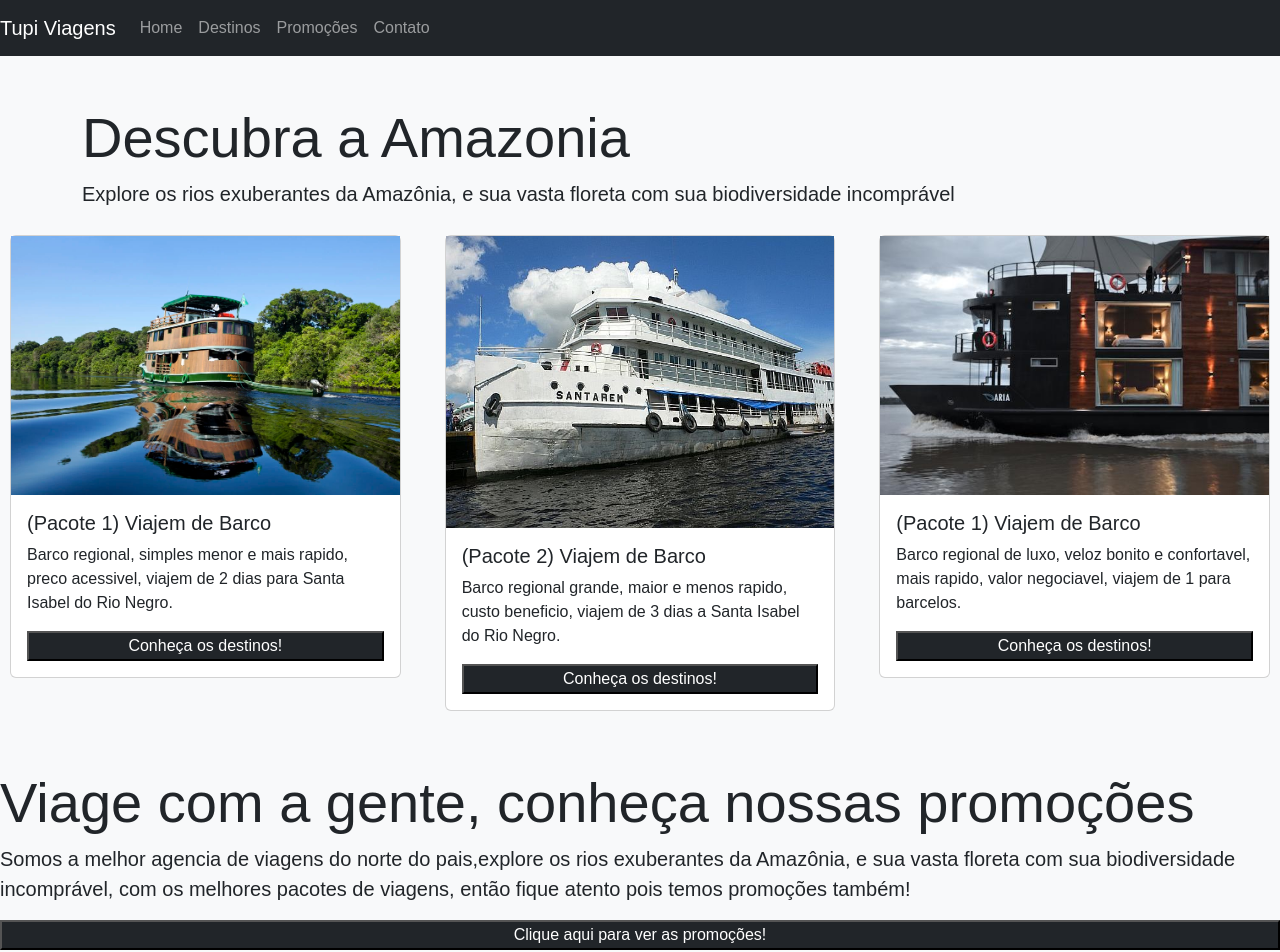
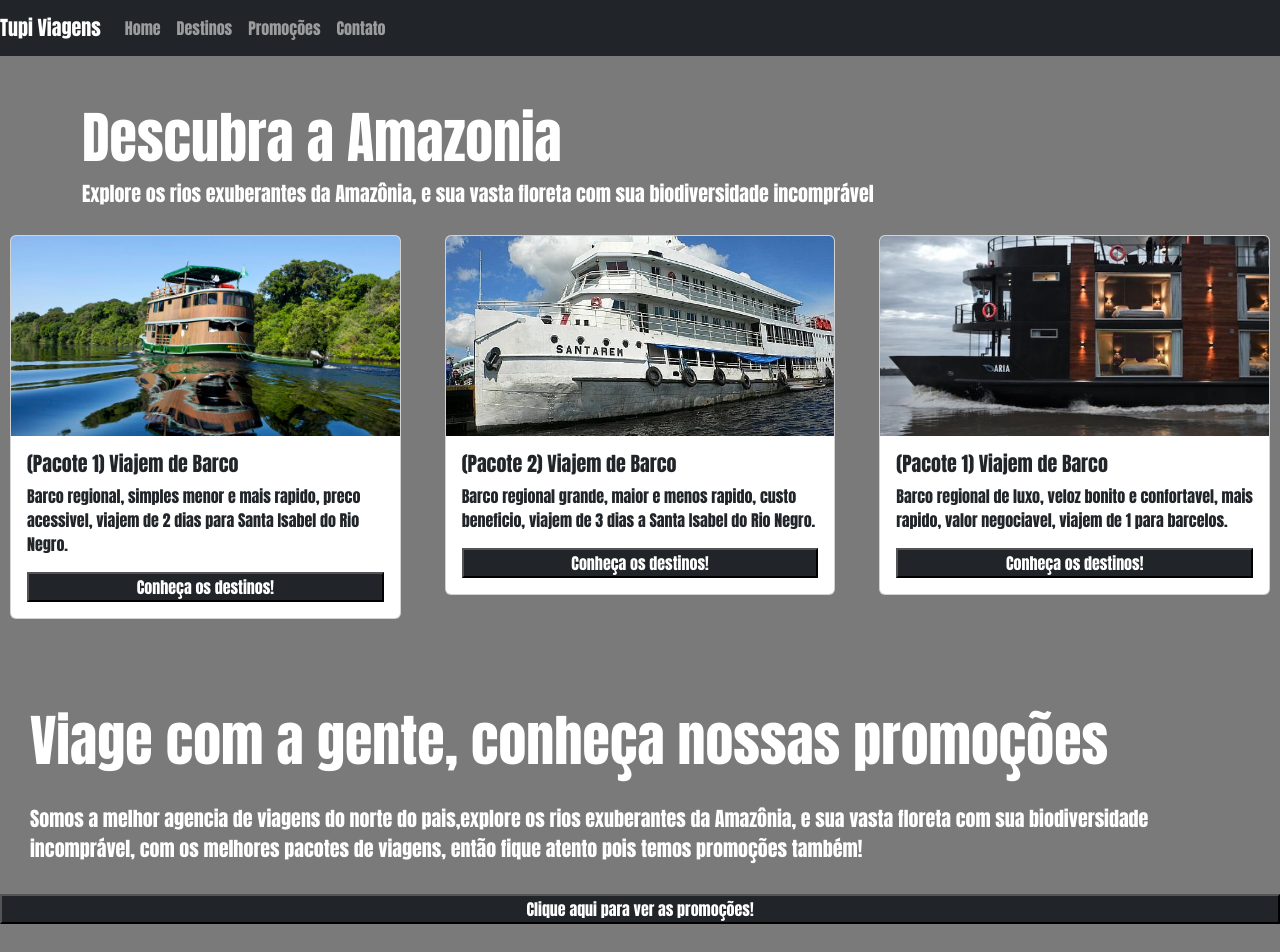
Before and after one commit to guilhermetm5/site, a plain HTML site: page index.html in a window 1280 px wide. Shown: the top 952 px of the page. Drawn offline with nearby package versions, Linux system fonts and the light colour scheme.

Commit message:
mellhorano visual, adc footer nas pags, colocando fontes

```diff
--- a/css/estilos.css
+++ b/css/estilos.css
@@ -1,6 +1,6 @@
 body {
-    font-family: Arial, Helvetica, sans-serif;
-    background-color: #f8f9fa;
+    font-family:Impact, Haettenschweiler, 'Arial Narrow Bold', sans-serif;
+    background-color: #515152c2;
     /* padding-top: 50px; */
 }
 .card {
@@ -44,3 +44,10 @@ body {
 .verde {
     color: green;
 }
+/* .centralizado {
+    text-align: center;
+    align-items: center;
+} */
+.espacamento {
+    margin: 30px;
+}
--- a/index.html
+++ b/index.html
@@ -38,7 +38,7 @@
         </div>
     </nav>
 
-    <div class="container mt-5">
+    <div class="container mt-5 fonte-branca">
         <div class="jumbotron">
             <h1 class="display-4"> Descubra a Amazonia</h1>
             <p class="lead">Explore os rios exuberantes da Amazônia, e sua vasta floreta com sua biodiversidade
@@ -49,7 +49,7 @@
     <div class="row">
         <div class="col-md-4">
             <div class="card">
-                <img src="img/barco.jpg" alt="barco">
+                <img src="img/barco.jpg" class="card-img-top" alt="barco">
                 <div class="card-body">
                     <h5 class="card-title">(Pacote 1) Viajem de Barco</h5>
                     <p>Barco regional, simples menor e mais rapido, preco acessivel, viajem de 2 dias para Santa Isabel
@@ -61,7 +61,7 @@
 
         <div class="col-md-4">
             <div class="card">
-                <img src="img/barco1.jpg" alt="barco">
+                <img src="img/barco1.jpg" class="card-img-top" alt="barco">
                 <div class="card-body">
                     <h5 class="card-title">(Pacote 2) Viajem de Barco</h5>
                     <p>Barco regional grande, maior e menos rapido, custo beneficio, viajem de 3 dias a Santa Isabel do
@@ -73,7 +73,7 @@
 
         <div class="col-md-4">
             <div class="card">
-                <img src="img/barco2.jpg" alt="barco">
+                <img src="img/barco2.jpg" class="card-img-top" alt="barco">
                 <div class="card-body">
                     <h5 class="card-title">(Pacote 1) Viajem de Barco</h5>
                     <p>Barco regional de luxo, veloz bonito e confortavel, mais rapido, valor negociavel, viajem de 1
@@ -82,10 +82,10 @@
                 </div>
             </div>
         </div>
-        <div class="container mt-5">
+        <div class="container mt-5 fonte-branca centralizado">
             <!-- <div class="jumbotron"> -->
-            <h1 class="display-4"> Viage com a gente, conheça nossas promoções</h1>
-            <p class="lead">Somos a melhor agencia de viagens do norte do pais,explore os rios exuberantes da
+            <h1 class="display-4 espacamento"> Viage com a gente, conheça nossas promoções</h1>
+            <p class="lead espacamento">Somos a melhor agencia de viagens do norte do pais,explore os rios exuberantes da
                 Amazônia, e sua vasta floreta com sua biodiversidade incomprável, com os melhores pacotes de
                 viagens, então fique atento pois temos promoções também!</p>
             <button class="button bg-dark color-white butao"><a href="promocoes.html">Clique aqui para ver as
```
Also changed, not shown: destino.html (+5 -1 lines), promocoes.html (+5 -1 lines).
